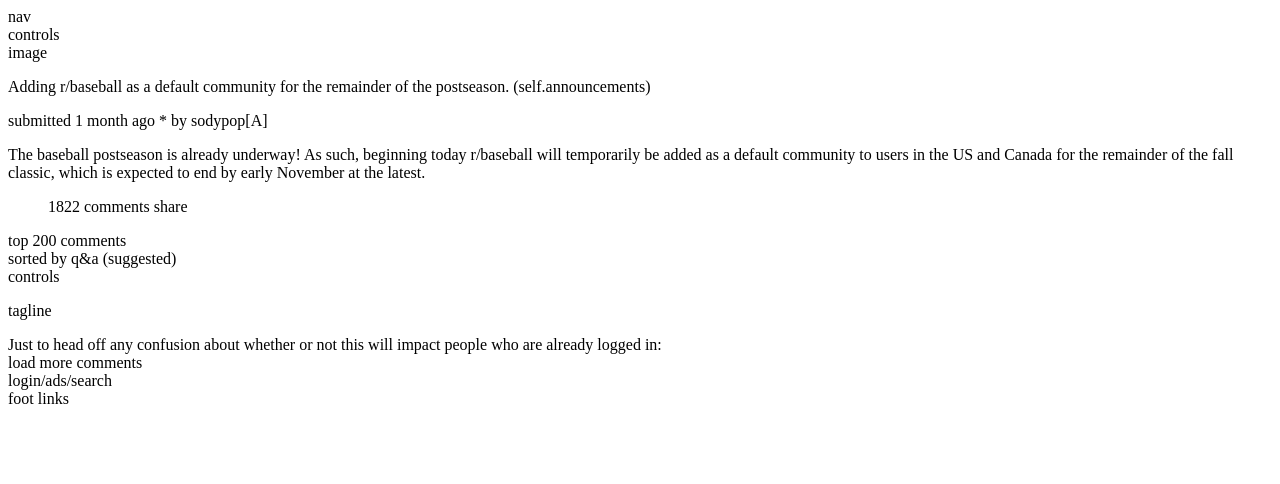
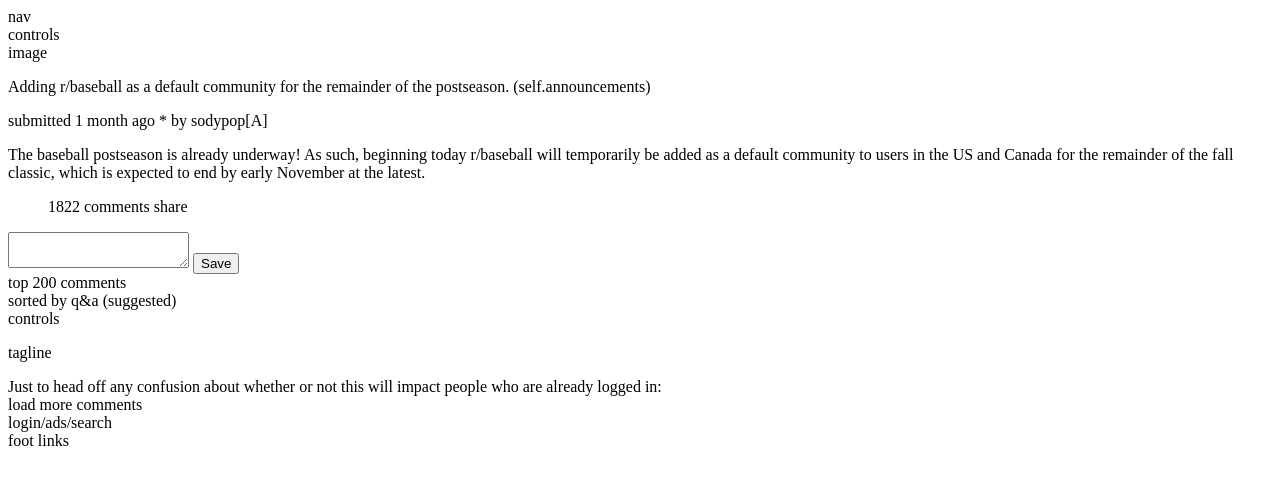
Before and after one commit to TrevSchwab/trevvit, a plain HTML site: page post.html in a window 1280 px wide. Drawn offline with Linux system fonts and the light colour scheme.

Commit message:
adding form for comments

```diff
--- a/post.html
+++ b/post.html
@@ -22,6 +22,10 @@
         <ul>1822 comments share</ul>
       </article>
     </section>
+    <form>
+      <textarea></textarea>
+      <button type="submit">Save</button>
+    </form>
     <section>
       <div>
         top 200 comments
```
Also changed, not shown: index.html (+1 -1 lines).
